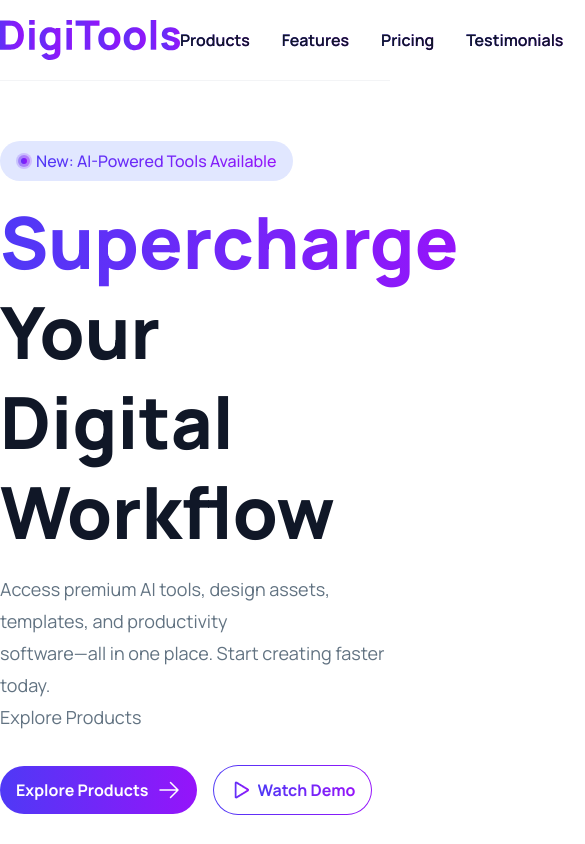
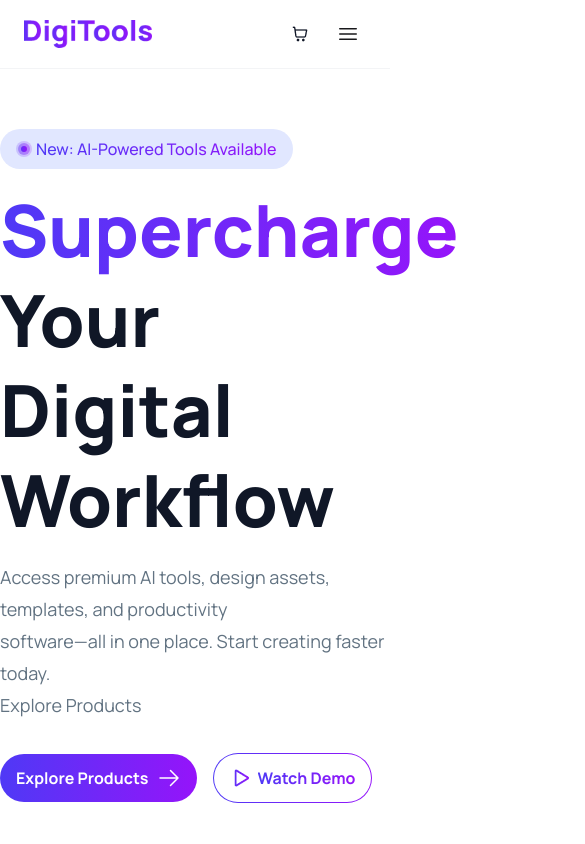
Before and after one commit to ZunaidChowdhury/a6-PH-DigiTools-Platform, a React (Vite) app: page / in a window 390 px wide. Shown: the top 844 px of the page, 585 px wide, since content can reach past the window. Built offline with nearby package versions, Linux system fonts and the light colour scheme.

Commit message:
nav responsive  done

```diff
--- a/src/components/NavBar.jsx
+++ b/src/components/NavBar.jsx
@@ -1,28 +1,29 @@
-import React from 'react'
+import React, { useState } from 'react'
 import brandLogo from '../assets/digitools.webp'
 import cartImg from '../assets/products/shopping-cart.png'
 
 const navLinks = [
-  { name: 'Products', href: '/' },
-  { name: 'Features', href: '/' },
-  { name: 'Pricing', href: '/' },
+  { name: 'Products', href: '#products' },
+  { name: 'Features', href: '/#products' },
+  { name: 'Pricing', href: '/#pricing' },
   { name: 'Testimonials', href: '/' },
   { name: 'FAQ', href: '/' }
 ];
 
 const NavBar = ({ cartItems, setCurrentTab }) => {
+  const [openMobileNav, setOpenMobileNav] = useState(false);
   return (
     // wrapper
     <div className='sticky top-0 z-100 w-full py-4 bg-background border-b border-gray-100'>
       {/* container */}
-      <div className='max-w-300 mx-auto flex items-center justify-between'>
+      <div className='max-w-300 mx-auto flex items-center justify-between px-6 xl:px-0'>
         {/* brand logo */}
-        <a href="/" className='w-45 shrink-0'>
+        <a href="/" className='w-32 tablet:w-45 shrink-0'>
           <img src={brandLogo} alt="site logo" />
         </a>
 
         {/* nav links */}
-        <ul className='flex items-center justify-between gap-8 '>
+        <ul className='hidden lg:flex items-center justify-between gap-8 '>
           {
             navLinks.map((link, i) => (
               // <li >
@@ -50,6 +51,7 @@ const NavBar = ({ cartItems, setCurrentTab }) => {
 
         {/* navbar right side */}
         <div className='flex items-center justify-between gap-4'>
+
           {/* cart */}
           <button onClick={() => { setCurrentTab('cart') }} className='hover:bg-gray-100 p-1.5 rounded-full transition-all duration-300'>
             <div className='w-4 cursor-pointer relative'>
@@ -57,14 +59,65 @@ const NavBar = ({ cartItems, setCurrentTab }) => {
               {cartItems.length > 0 ? <div className='absolute -top-2 -right-2 w-4 h-4 bg-red-500 rounded-full flex items-center justify-center'><span className='text-white text-[.625rem]'>{cartItems.length}</span></div> : null}
             </div>
           </button>
-          <button className='text-text-primary text-base font-semibold cursor-pointer whitespace-nowrap
+          <button className='hidden sm:inline text-text-primary text-base font-semibold cursor-pointer whitespace-nowrap
                   transition-all duration-300
                   bg-brand-gradient bg-clip-text
                   hover:text-transparent'>Log In</button>
-          <button className='text-white text-base font-semibold py-3 px-4 bg-brand-gradient rounded-full cursor-pointer whitespace-nowrap'>Get Started</button>
+          <button className='hidden tablet:inline text-white text-base font-semibold py-3 px-4 bg-brand-gradient rounded-full cursor-pointer whitespace-nowrap'>Get Started</button>
+
+          {/* hamburger */}
+          <button onClick={() => { setOpenMobileNav(!openMobileNav) }} className='lg:hidden hover:bg-gray-100 p-1.5 rounded-full transition-all duration-300 cursor-pointer'>
+            < svg xmlns="http://www.w3.org/2000/svg"
+              fill="none"
+              viewBox="0 0 24 24" strokeWidth="1.5" stroke="currentColor" className="size-6" >
+              <path strokeLinecap="round" strokeLinejoin="round" d="M3.75 6.75h16.5M3.75 12h16.5m-16.5 5.25h16.5" />
+            </svg >
+          </button>
         </div>
       </div>
-    </div>
+
+      {/* mobile nav  */}
+      {
+        openMobileNav && <div className='z10 absolute right-0 top-16 tablet:right-2 tablet:top-18 bg-gray-100 w-50 flex flex-col shadow-xl lg:hidden '>
+          <ul>
+            {
+              navLinks.map((link, i) => (
+                // <li >
+                //   <a href={link.href}
+                //     className='text-text-primary text-base font-semibold hover:bg-brand-gradient hover:bg-clip-text hover:text-transparent transition-all duration-300'>
+                //     {link.name}
+                //   </a>
+                // </li>
+                <li key={i} className='hover:bg-gray-200 px-4 py-2.5'>
+                  <a href={link.href}
+                    className="
+                  relative text-text-primary text-base font-semibold
+                  transition-all duration-300
+                  bg-brand-gradient bg-clip-text
+                  hover:text-transparent
+
+                ">
+                    {link.name}
+                  </a>
+                </li>
+
+
+              ))
+            }
+          </ul>
+
+          <div className='hover:bg-gray-200 px-4 py-2.5 inline sm:hidden'>
+            <button className='text-left  text-text-primary text-base font-semibold cursor-pointer whitespace-nowrap
+                  transition-all duration-300
+                  bg-brand-gradient bg-clip-text
+                  hover:text-transparent'>Log In</button>
+          </div>
+          <div className='hover:bg-gray-200 px-4 py-2.5 inline tablet:hidden '>
+            <button className='w-full text-white text-base font-semibold  py-2 px-4 bg-brand-gradient rounded-full cursor-pointer whitespace-nowrap'>Get Started</button>
+          </div>
+        </div>
+      }
+    </div >
   )
 }
 
--- a/src/index.css
+++ b/src/index.css
@@ -19,6 +19,7 @@
 
 html {
     font-size: 16px;
+    scroll-behavior: smooth;
 }
 
 .manrope-font {
--- a/src/sections/Pricing.jsx
+++ b/src/sections/Pricing.jsx
@@ -58,7 +58,7 @@ const pricingCardData = [
 
 const Pricing = () => {
     return (
-        <div className='w-full py-30 bg-background'>
+        <div id='pricing' className='w-full py-30 bg-background'>
             <div className='max-w-300 mx-auto'>
                 {/* section heading  */}
                 <div className='text-center'>
--- a/src/sections/ProductsList.jsx
+++ b/src/sections/ProductsList.jsx
@@ -15,7 +15,7 @@ const ProductsList = ({ productsListPromise, addToCart, cartItems, processChecko
     // console.log('data: ', productsListData);
 
     return (
-        <div className='w-full py-30 bg-background'>
+        <div id='products' className='w-full py-30 bg-background'>
             <div className='max-w-300 mx-auto'>
                 {/* section heading  */}
                 <div className='text-center'>
```
